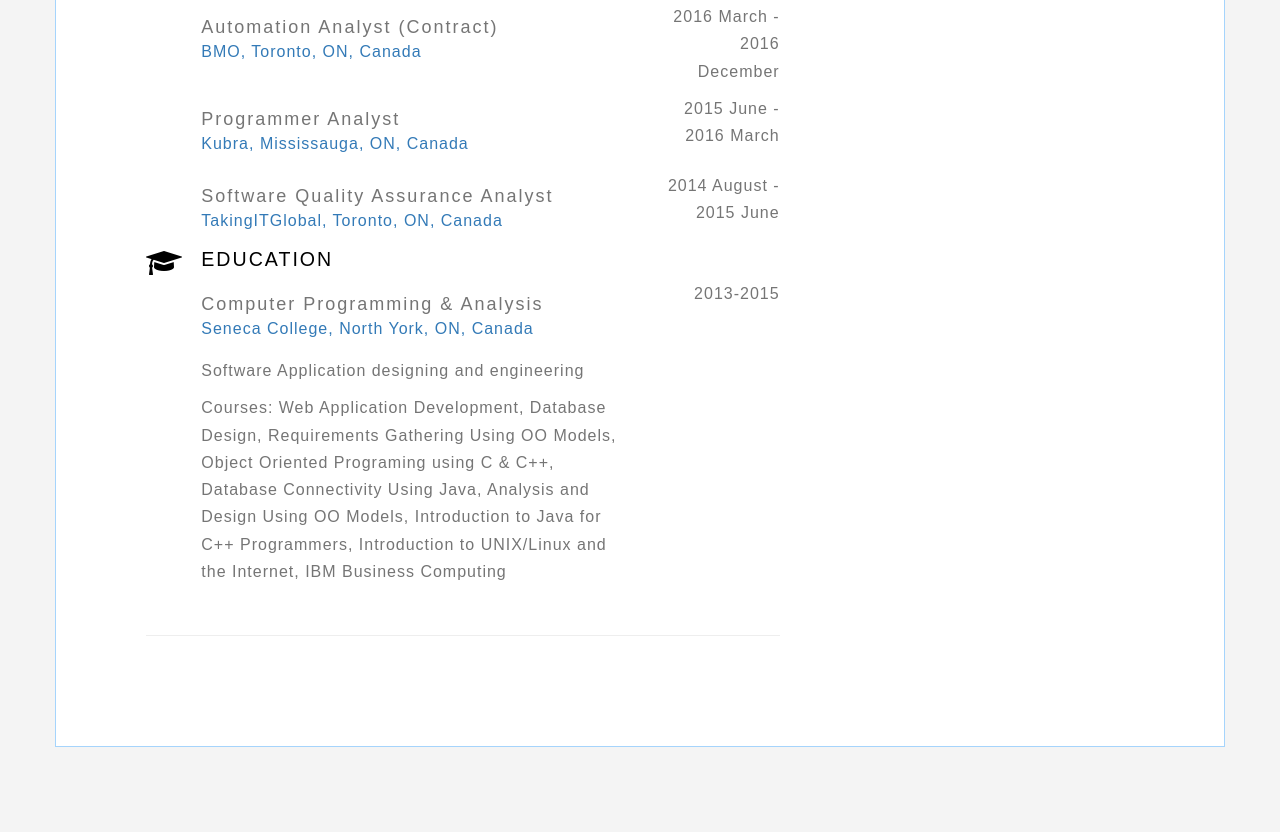
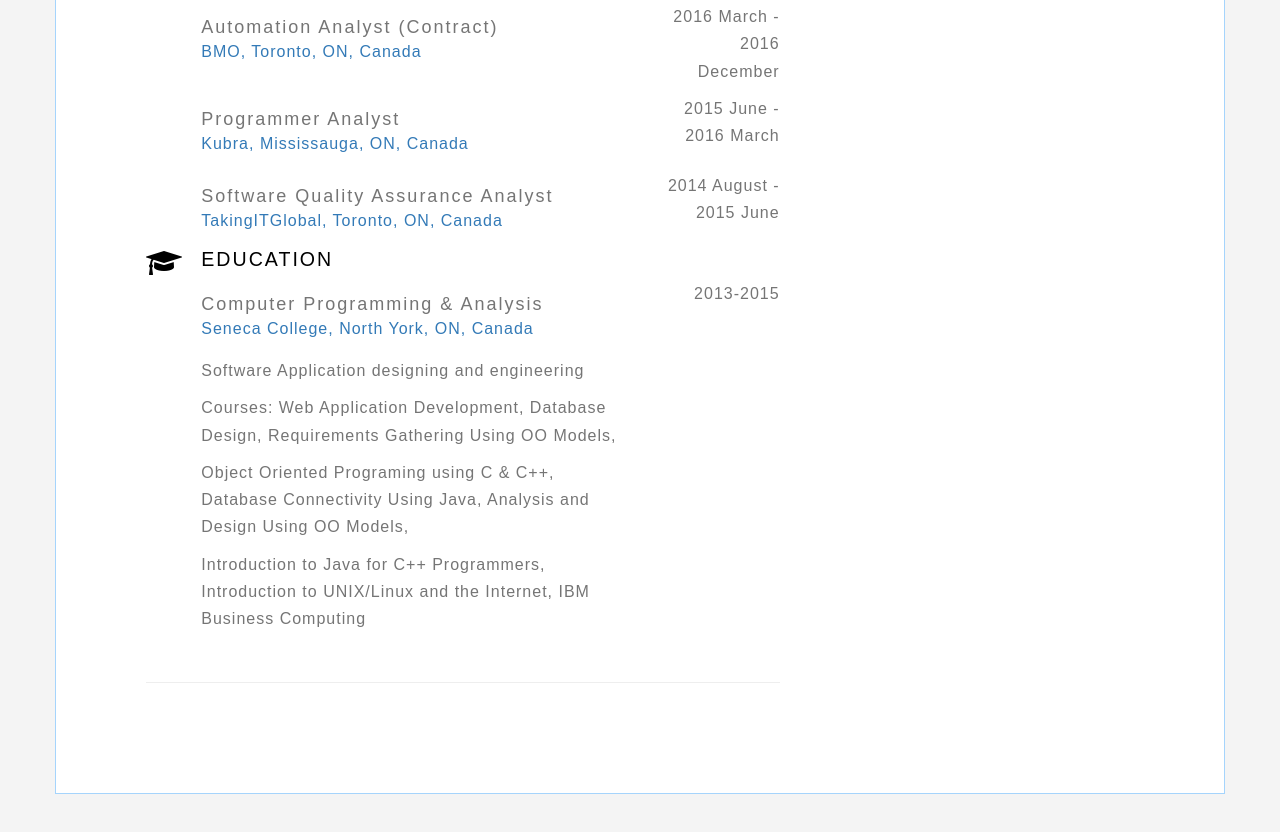
Before and after one commit to SAPCorp/profile, a plain HTML site: page index.html in a window 1280 px wide. Shown: the part 1209-2041 px from the top of the page. Drawn offline with nearby package versions, Linux system fonts and the light colour scheme; a script that the page names is missing; a web font is replaced by a local one.

Commit message:
adding img

```diff
--- a/index.html
+++ b/index.html
@@ -253,9 +253,12 @@
                             </p>
                             <p> Software Application designing and engineering</p>
                             <p> Courses: Web Application Development, Database Design, Requirements Gathering Using OO
-                                Models,
+                                Models,</p>
+                            <p>
                                 Object Oriented Programing using C &amp; C++, Database Connectivity Using Java, Analysis
                                 and Design Using OO Models,
+                            </p>
+                            <p>
                                 Introduction to Java for C++ Programmers, Introduction to UNIX/Linux and the Internet,
                                 IBM Business Computing
                             </p>
```
